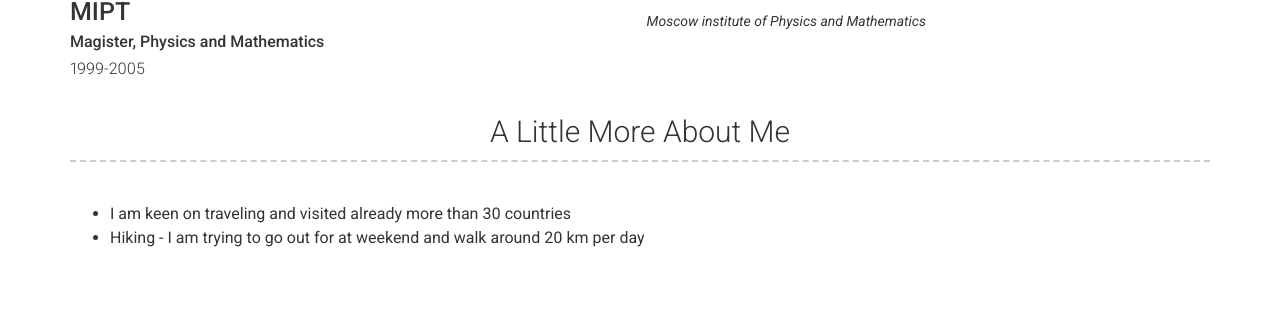
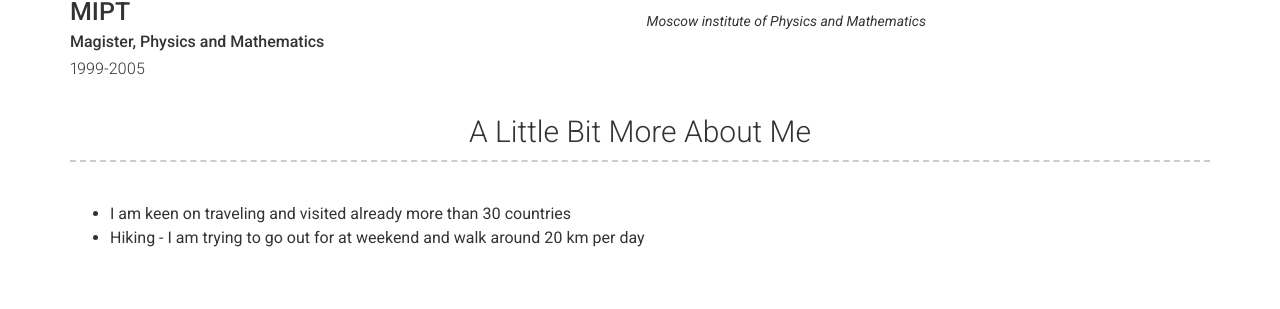
Before and after one commit to Refal/Egor_CV, a Jekyll site: the page built from index.md, in a window 1280 px wide and 900 px high, scrolled down 1367 px. Shown: the part 504-813 px from the top of the window. Built offline with Jekyll 4.4.1, drawn with Linux system fonts in a browser that asks for light colours.

Commit message:
change photo

```diff
--- a/_config.yml
+++ b/_config.yml
@@ -13,18 +13,13 @@ website: www.github.com/refal
 # Social links
 twitter_username: Refal82
 github_username:  refal
-# dribbble_username: jekyll
-# facebook_username: jekyll
-# flickr_username: jekyll
+facebook_username: esurovtsev
 instagram_username: esurovtsev
 linkedin_username: esurovtsev
-# pinterest_username: jekyll
-#youtube_username: globalmtb
-# googleplus_username: +jekyll
 
 # About Section
 # about_title: About Me
-about_profile_image: images/egor_1.jpg
+about_profile_image: images/egor-photo.jpg
 about_content: | # this will include new lines to allow paragraphs
 
   * A full-stack Java developer with more than 10 years of experience in software engineering
--- a/_includes/more.html
+++ b/_includes/more.html
@@ -1,5 +1,5 @@
 <div class="container more-container">
-  <h3>{{ site.more_title | default: "A Little More About Me" }}</h3>
+  <h3>{{ site.more_title | default: "A Little Bit More About Me" }}</h3>
   <div class="row clearfix">
     <div class="col-md-12">
       {{ site.more_content | strip | markdownify }}
```
Also changed, not shown: images/egor_1.jpg (deleted), images/profile.jpg (deleted), 1 other file.
